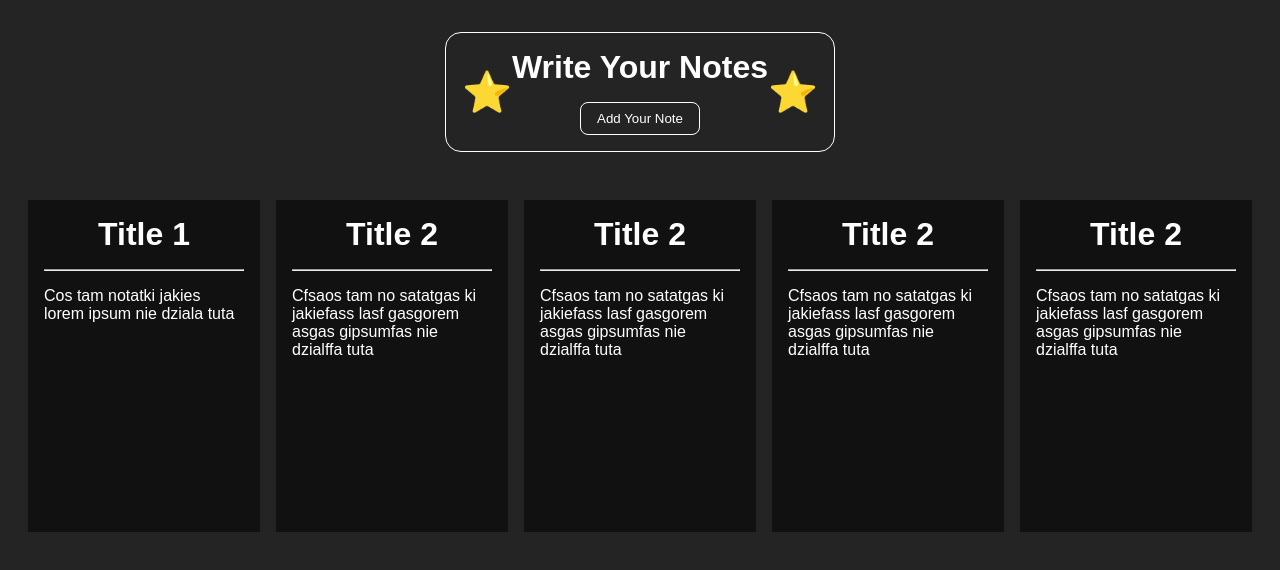
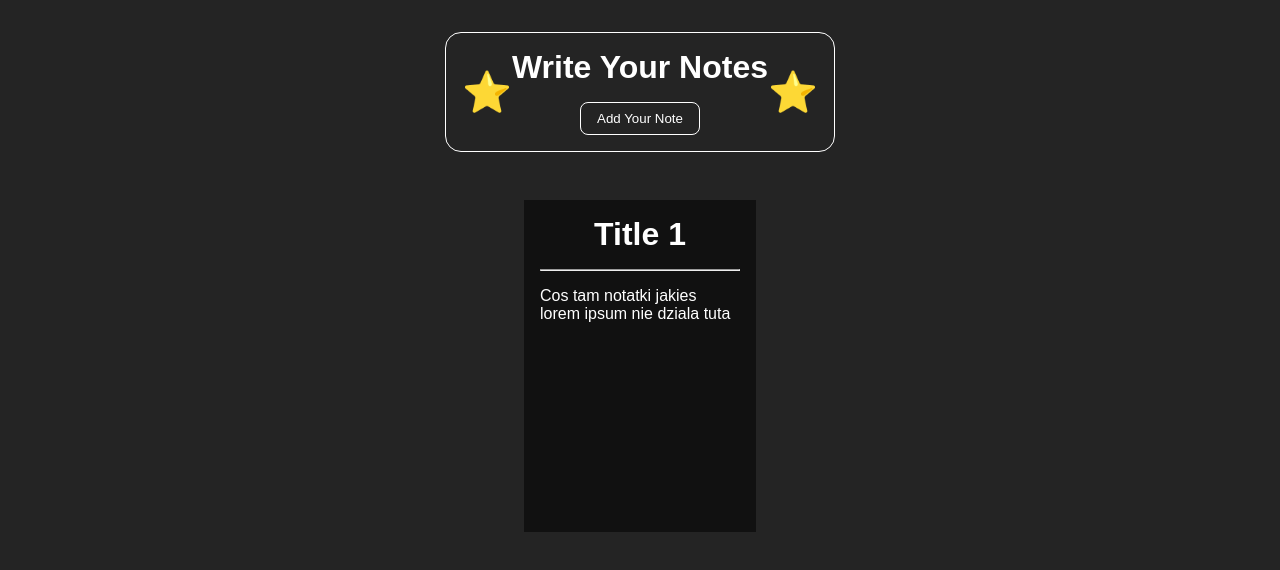
Before and after one commit to Ajgorek04/notes-react.js, a React (Vite) app: page / in a window 1280 px wide. Shown: the top 570 px of the page. Built offline with nearby package versions, Linux system fonts and the light colour scheme.

Commit message:
Adding functionality of adding notes

```diff
--- a/src/App.jsx
+++ b/src/App.jsx
@@ -11,26 +11,6 @@ function App() {
             title: "Title 1",
             content: "Cos tam notatki jakies lorem ipsum nie dziala tuta",
         },
-        {
-            title: "Title 2",
-            content:
-                "Cfsaos tam no satatgas ki jakiefass lasf gasgorem asgas gipsumfas nie dzialffa tuta",
-        },
-        {
-            title: "Title 2",
-            content:
-                "Cfsaos tam no satatgas ki jakiefass lasf gasgorem asgas gipsumfas nie dzialffa tuta",
-        },
-        {
-            title: "Title 2",
-            content:
-                "Cfsaos tam no satatgas ki jakiefass lasf gasgorem asgas gipsumfas nie dzialffa tuta",
-        },
-        {
-            title: "Title 2",
-            content:
-                "Cfsaos tam no satatgas ki jakiefass lasf gasgorem asgas gipsumfas nie dzialffa tuta",
-        },
     ]);
 
     function handleViewAddNoteClick() {
@@ -38,7 +18,11 @@ function App() {
     }
 
     function handleAddNoteClick(noteData) {
-        alert(noteData.title);
+        setNotes((prevNotes) => [
+            ...prevNotes,
+            { title: noteData.title, content: noteData.textContent },
+        ]);
+        setIsAddNoteShown(false);
     }
 
     return (
--- a/src/components/AddInput/AddInput.jsx
+++ b/src/components/AddInput/AddInput.jsx
@@ -17,6 +17,7 @@ export function AddInput({ addNote }) {
         e.preventDefault();
         addNote({ title, textContent });
         setTitle("");
+        setTextContent("");
     }
 
     return (
```
